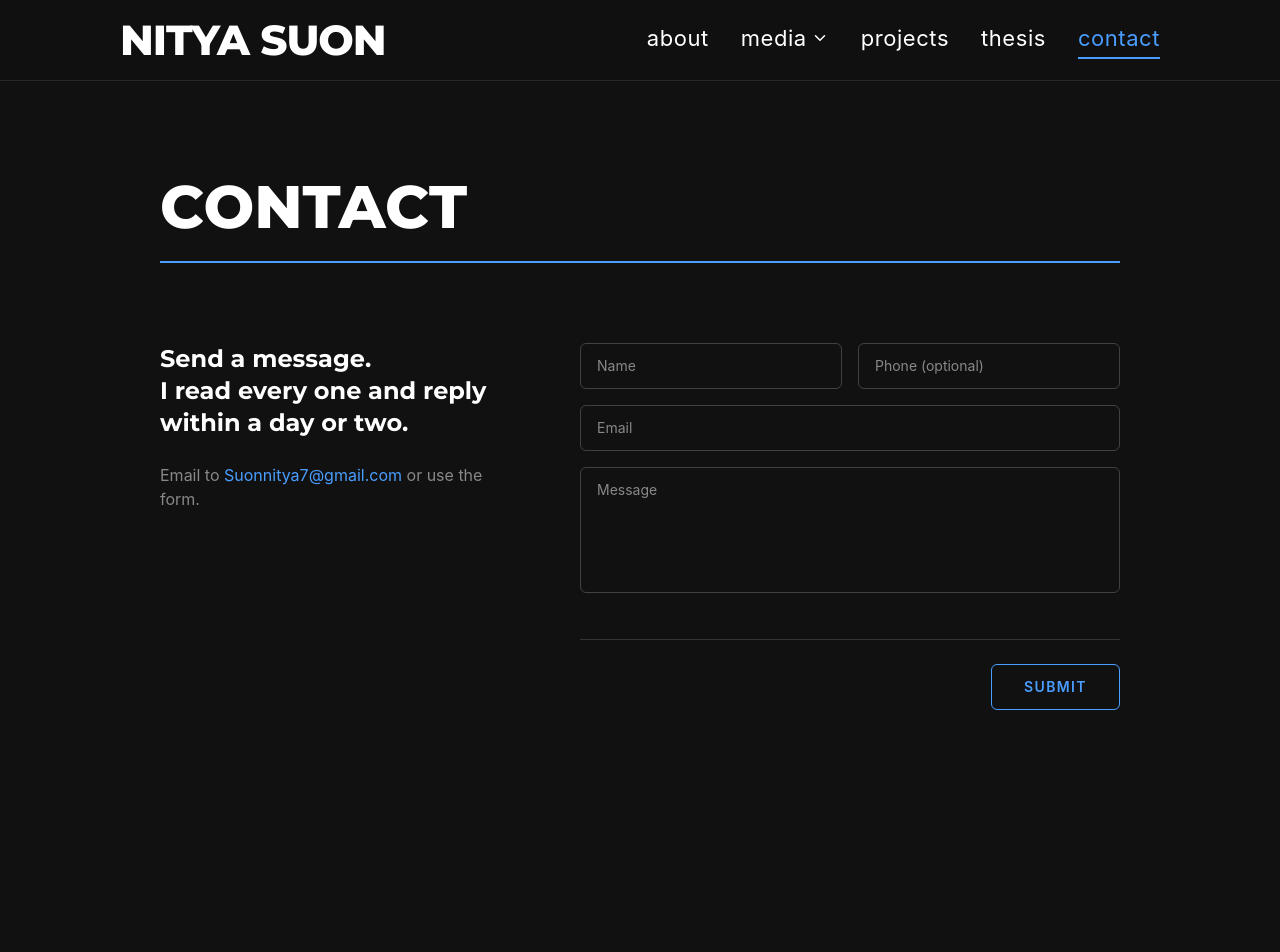
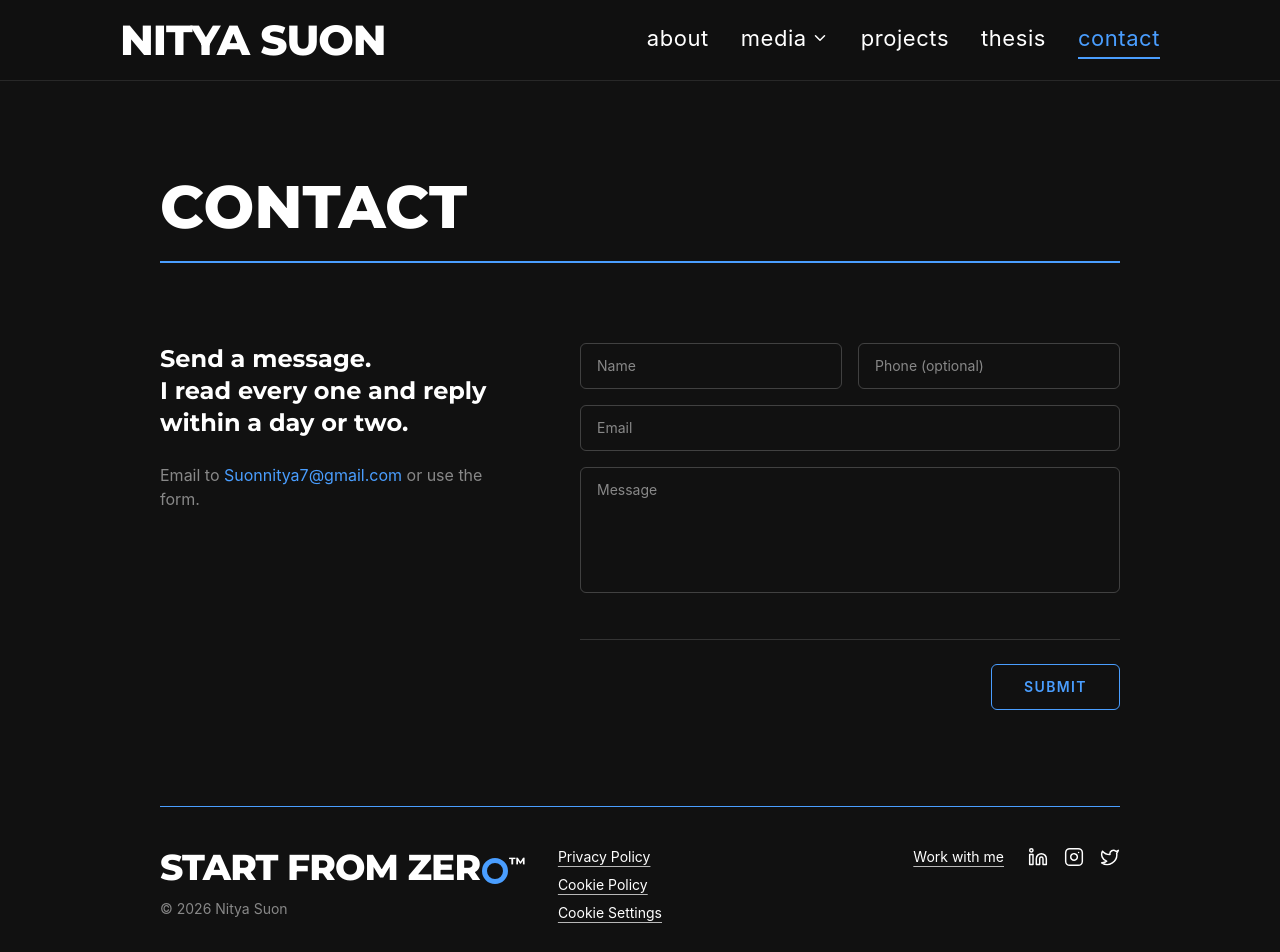
Before and after one commit to NityaSu/Publix, a Nuxt app: page /contact in a window 1280 px wide. Shown: the top 952 px of the page. Before the commit the page ends 806 px from the top, so only its background shows below. Built offline with nearby package versions, Linux system fonts and the light colour scheme; a web font is replaced by a local one.

Commit message:
Add social media links and legal policy navigation to contact.vue; enhance footer layout and styling for improved user experience.

```diff
--- a/pages/contact.vue
+++ b/pages/contact.vue
@@ -1,11 +1,36 @@
 <script setup lang="ts">
 import { ref } from 'vue';
+import { Linkedin, Instagram, Twitter } from 'lucide-vue-next';
 
 useHead({
   title: 'Contact',
 });
 
 const CONTACT_EMAIL = 'Suonnitya7@gmail.com';
+
+const SOCIAL_LINKS = [
+  {
+    label: 'LinkedIn',
+    href: 'https://www.linkedin.com/in/nityasuon/',
+    icon: Linkedin,
+  },
+  {
+    label: 'Instagram',
+    href: 'https://www.instagram.com/nitya_suon/',
+    icon: Instagram,
+  },
+  {
+    label: 'X',
+    href: 'https://x.com/NityaSuon',
+    icon: Twitter,
+  },
+] as const;
+
+const POLICY_LINKS = [
+  { label: 'Privacy Policy', href: '#' },
+  { label: 'Cookie Policy', href: '#' },
+  { label: 'Cookie Settings', href: '#' },
+] as const;
 
 const name = ref('');
 const phone = ref('');
@@ -89,5 +114,58 @@ const fieldClass =
         </div>
       </form>
     </div>
+
+    <footer class="mt-16 md:mt-24 pt-10 border-t border-accent">
+      <div class="flex flex-col md:flex-row md:items-start md:justify-between gap-10 md:gap-8">
+        <div>
+          <p
+            class="font-display font-extrabold uppercase text-white text-2xl sm:text-3xl md:text-4xl tracking-tight leading-none"
+            aria-label="START FROM ZERO"
+          >
+            START FROM ZER<span
+              class="inline-block align-middle mx-[0.04em] w-[0.72em] h-[0.72em] rounded-full border-[0.14em] border-accent"
+              aria-hidden="true"
+            ></span><sup class="text-[0.45em] font-bold tracking-normal relative -top-[0.7em]">™</sup>
+          </p>
+          <p class="mt-3 text-xs sm:text-sm text-muted">
+            © 2026 Nitya Suon
+          </p>
+        </div>
+
+        <nav class="flex flex-col gap-2" aria-label="Legal">
+          <a
+            v-for="link in POLICY_LINKS"
+            :key="link.label"
+            :href="link.href"
+            class="text-sm text-white underline underline-offset-4 decoration-white/70 hover:text-accent hover:decoration-accent transition-colors duration-300 w-fit"
+          >
+            {{ link.label }}
+          </a>
+        </nav>
+
+        <div class="flex flex-col sm:flex-row sm:items-center gap-4 sm:gap-6 md:ml-auto">
+          <NuxtLink
+            to="/projects"
+            class="text-sm text-white underline underline-offset-4 decoration-white/70 hover:text-accent hover:decoration-accent transition-colors duration-300 w-fit"
+          >
+            Work with me
+          </NuxtLink>
+
+          <div class="flex items-center gap-4">
+            <a
+              v-for="social in SOCIAL_LINKS"
+              :key="social.label"
+              :href="social.href"
+              target="_blank"
+              rel="noopener noreferrer"
+              :aria-label="social.label"
+              class="text-white hover:text-accent transition-colors duration-300"
+            >
+              <component :is="social.icon" :size="20" :stroke-width="1.75" />
+            </a>
+          </div>
+        </div>
+      </div>
+    </footer>
   </main>
 </template>
```
